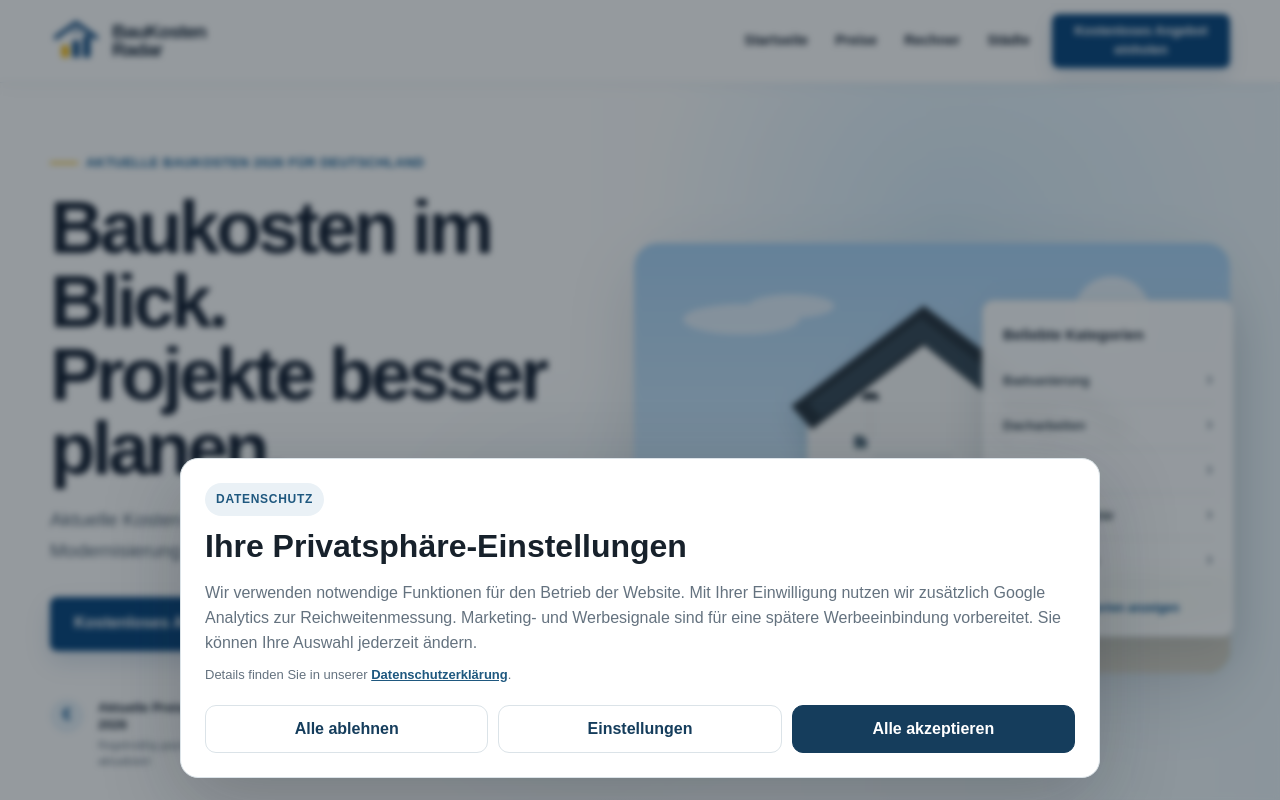
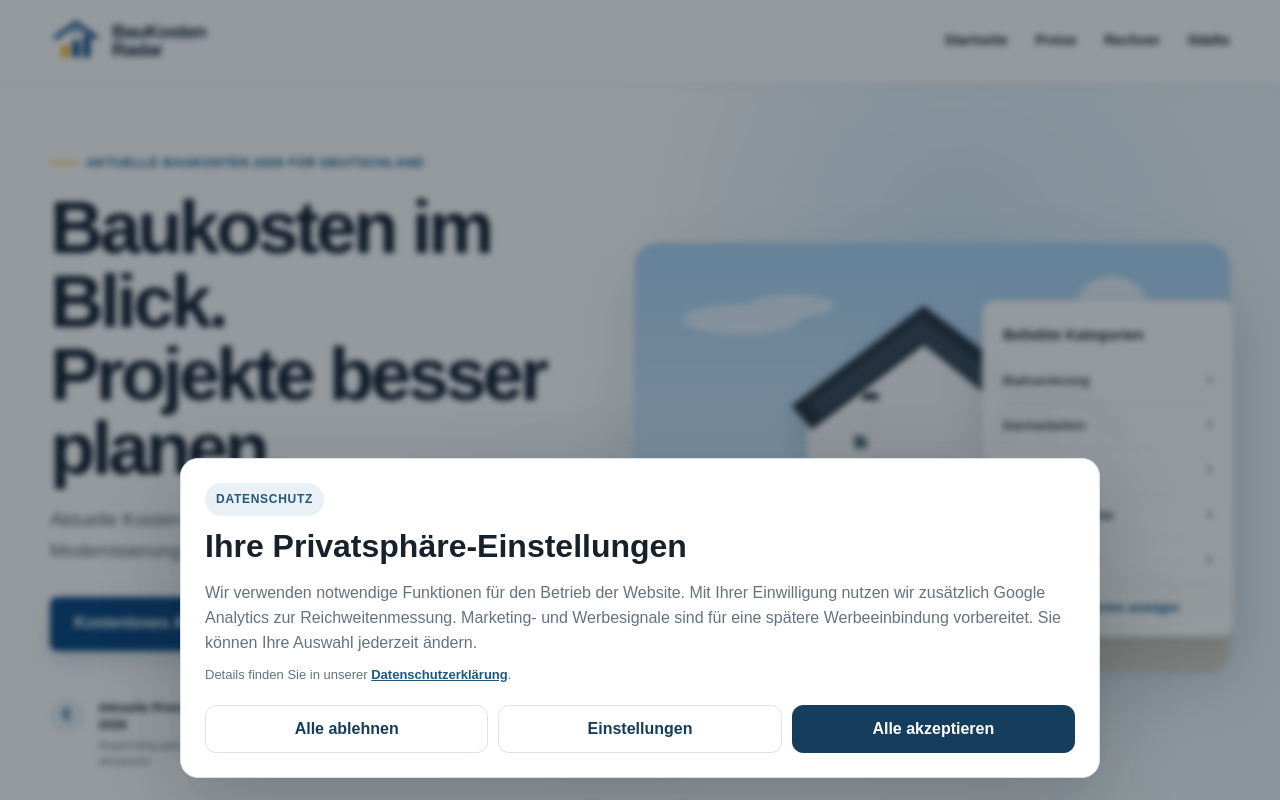
Before and after one commit to maxympaschenko-tech/baukostenradar-de, a Next.js app: page / in a window 1280 px wide. Shown: the top 800 px of the page. Built offline with nearby package versions, Linux system fonts and the light colour scheme; no server answers.

Commit message:
Remove lead CTA from site header

```diff
--- a/components/site-header.tsx
+++ b/components/site-header.tsx
@@ -27,11 +27,6 @@ export function SiteHeader() {
           ))}
         </nav>
 
-        <Link className="headerOfferButton" href="/angebot">
-          Kostenloses Angebot
-          <span>einholen</span>
-        </Link>
-
         <MobileNavigation />
       </div>
     </header>
```
